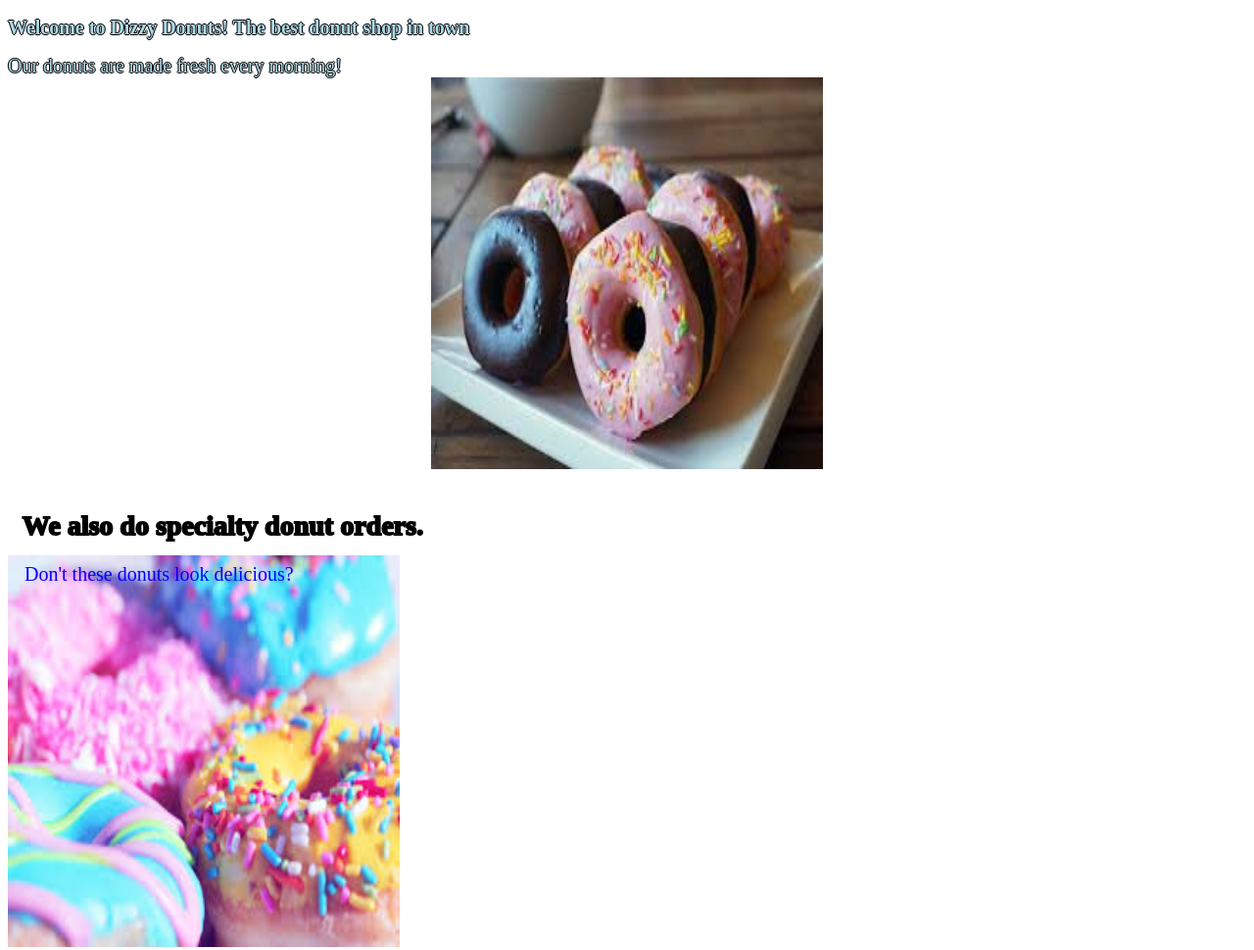
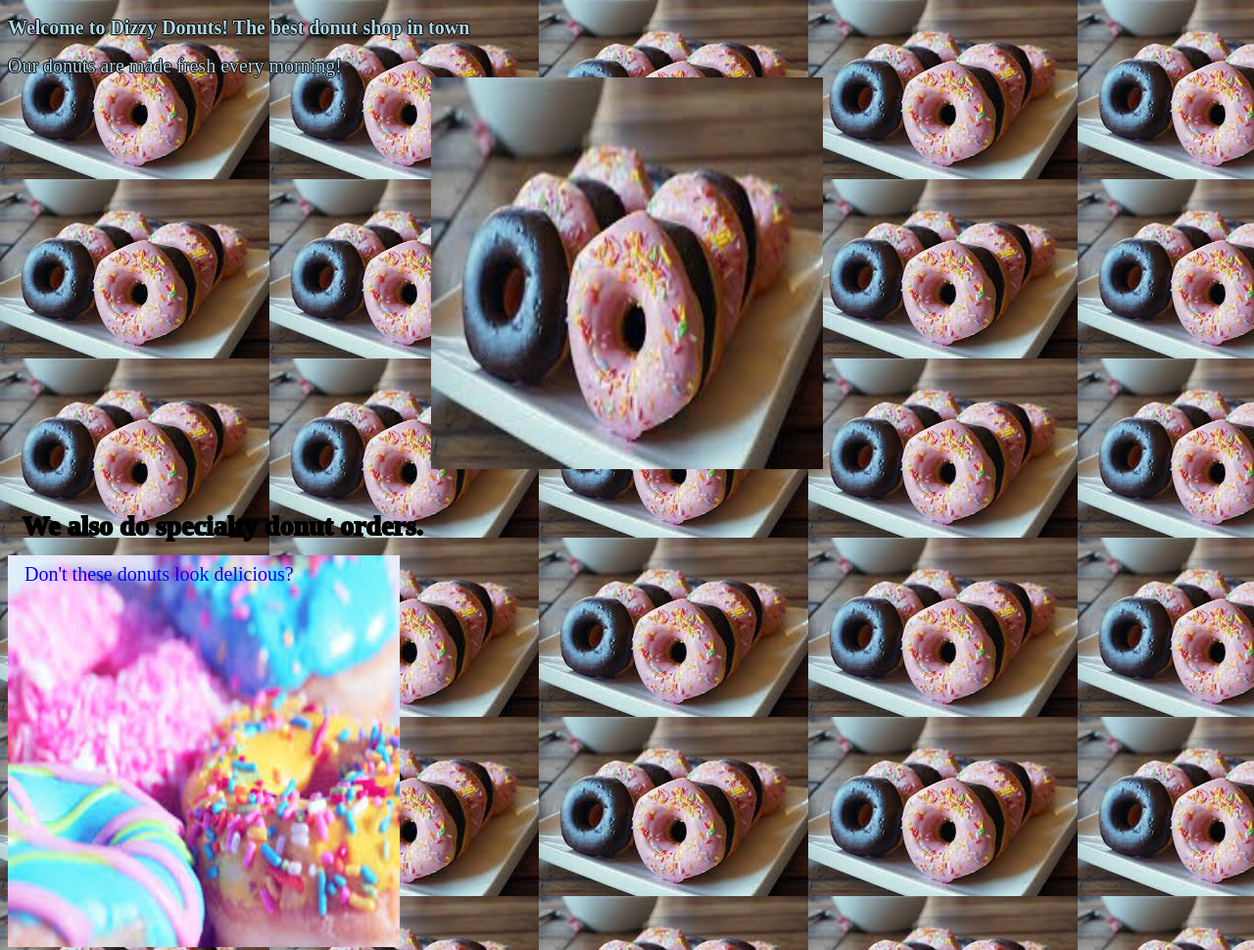
Before and after one commit to loesel19/as02, a plain HTML site: page index.html in a window 1280 px wide. Shown: the top 970 px of the page at 98% size. Drawn offline with Linux system fonts and the light colour scheme.

Commit message:
Update style.css

```diff
--- a/css/style.css
+++ b/css/style.css
@@ -1,3 +1,4 @@
 body{
-background-image: URL("donut2.jpg");
+background-image: URL("/donut2.jpg");
+  background-color: white;
 }
```
